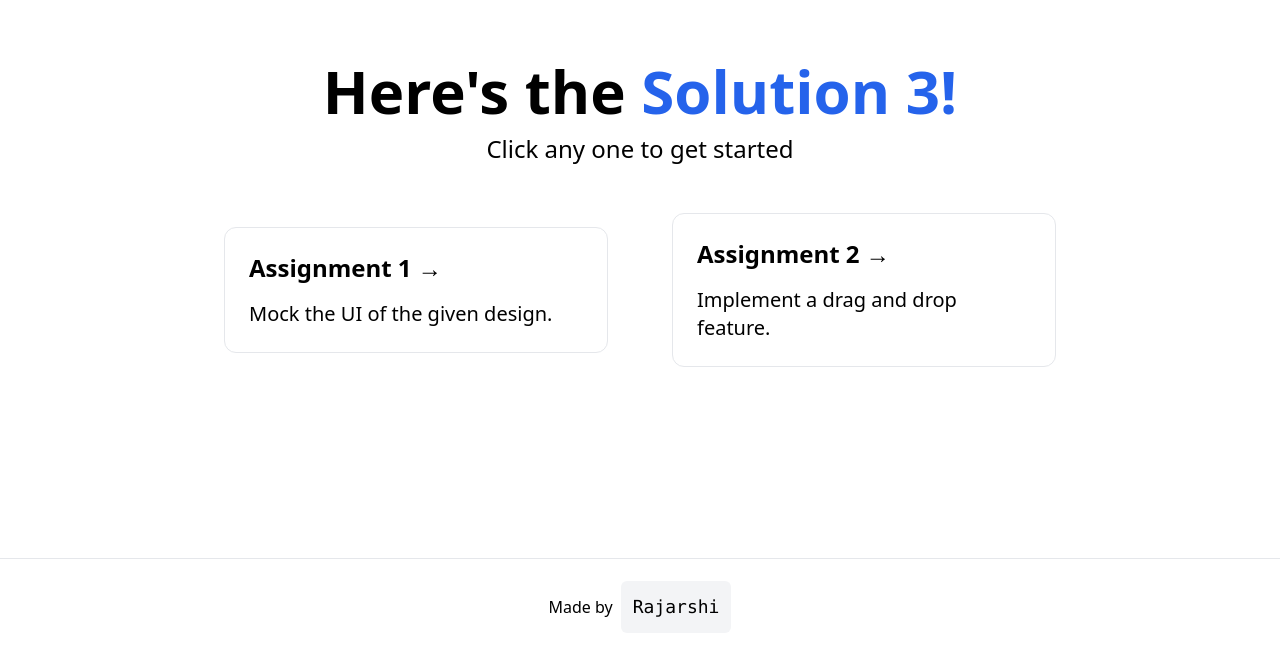
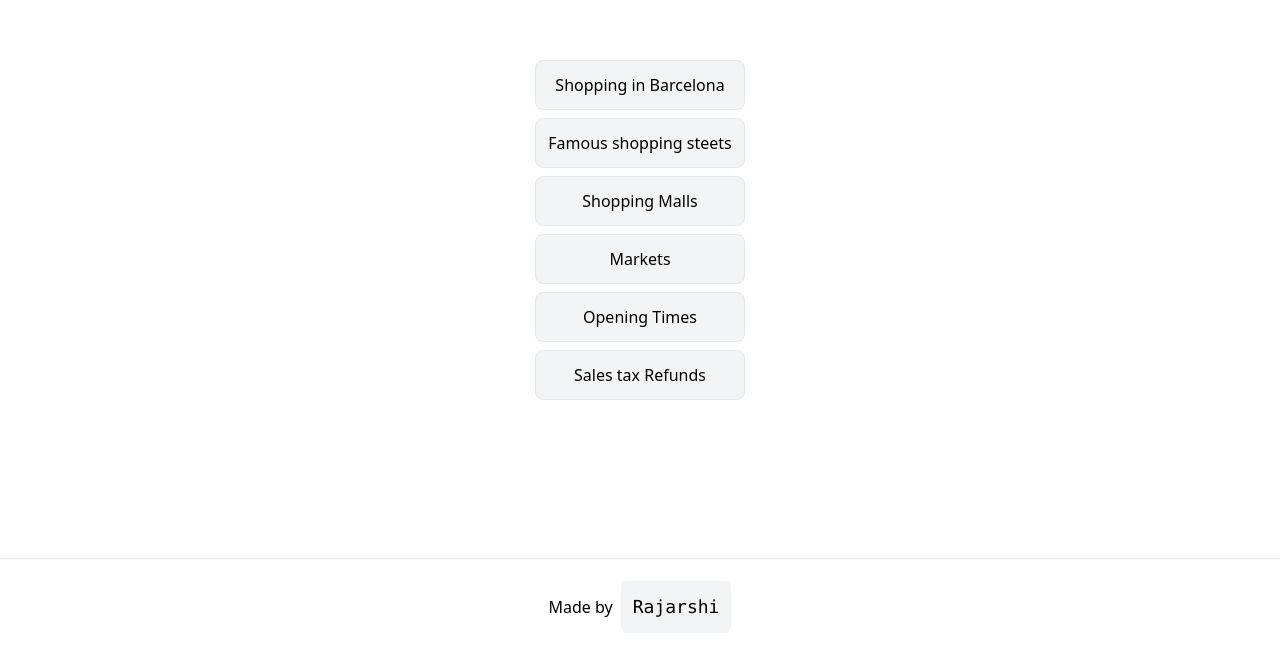
Before and after one commit to rajarshi-ch/longshot_assignment, a Next.js app: page /drag_n_drop in a window 1280 px wide. Shown: the part 138-794 px from the top of the page. Built offline with nearby package versions, Linux system fonts and the light colour scheme.

Commit message:
Drag and drop source destination working

```diff
--- a/pages/drag_n_drop.tsx
+++ b/pages/drag_n_drop.tsx
@@ -1,5 +1,6 @@
 import type { NextPage } from "next";
 import Head from "next/head";
+import DNDApp from "../views/drag_n_drop";
 
 const DragNDrop: NextPage = () => {
   return (
@@ -10,32 +11,7 @@ const DragNDrop: NextPage = () => {
       </Head>
 
       <main className="flex w-full flex-1 flex-col items-center justify-center px-20 text-center">
-        <h1 className="text-6xl font-bold">
-          Here's the{" "}
-          <a className="text-blue-600" href="https://nextjs.org">
-            Solution 3!
-          </a>
-        </h1>
-
-        <p className="mt-3 text-2xl">Click any one to get started </p>
-
-        <div className="mt-6 flex max-w-4xl flex-wrap items-center justify-around sm:w-full">
-          <a
-            href="https://nextjs.org/docs"
-            className="mt-6 w-96 rounded-xl border p-6 text-left hover:text-blue-600 focus:text-blue-600"
-          >
-            <h3 className="text-2xl font-bold">Assignment 1 &rarr;</h3>
-            <p className="mt-4 text-xl">Mock the UI of the given design.</p>
-          </a>
-
-          <a
-            href="https://nextjs.org/learn"
-            className="mt-6 w-96 rounded-xl border p-6 text-left hover:text-blue-600 focus:text-blue-600"
-          >
-            <h3 className="text-2xl font-bold">Assignment 2 &rarr;</h3>
-            <p className="mt-4 text-xl">Implement a drag and drop feature.</p>
-          </a>
-        </div>
+        <DNDApp />
       </main>
 
       <footer className="flex h-24 w-full items-center justify-center border-t">
--- /dev/null
+++ b/views/drag_n_drop/index.tsx
@@ -0,0 +1,61 @@
+import { useReducer, useState } from "react";
+import reducer, { Outline } from "./utils/reducer";
+
+const outLinesList: Array<Outline> = [
+  { title: "Shopping in Barcelona" },
+  { title: "Famous shopping steets" },
+  { title: "Shopping Malls" },
+  { title: "Markets" },
+  { title: "Opening Times" },
+  { title: "Sales tax Refunds" },
+];
+
+export default function DNDApp() {
+  const [outlines, dispatch] = useReducer(reducer, outLinesList);
+
+  function onDragOver(e: any) {
+    e.preventDefault();
+    //console.log("onDragOver");
+  }
+
+  function onDrop(ev: any) {
+    let sourceIndex = parseInt(ev.dataTransfer.getData("text/plain"));
+    let destinationIndex = parseInt(ev.target.getAttribute("data-index"));
+    console.log("Source ", sourceIndex);
+    console.log("Destination ", destinationIndex);
+  }
+
+  function onDropTop(ev: any) {
+    let sourceIndex = parseInt(ev.dataTransfer.getData("text/plain"));
+    let destinationIndex = 0;
+    console.log("Source ", sourceIndex);
+    console.log("Destination ", destinationIndex);
+  }
+
+  function onDragStart(ev: any, sourceIndex: number) {
+    console.log("dragstart:", sourceIndex.toString());
+    ev.dataTransfer.setData("text/plain", sourceIndex);
+  }
+
+  // The default behaviour is that the element droppped is added to the next index
+  // So we add a buffer element on top of the list to , catch a drop event above the list
+
+  return (
+    <ul onDragOver={(e) => onDragOver(e)}>
+      <li className="h-10 w-full" onDrop={(e) => onDropTop(e)}></li>
+      {outlines.map((outline: Outline, index: number) => (
+        <li
+          className="block w-full p-3 bg-gray-100 border border-gray-200 rounded-lg mb-2 mw-1/2"
+          key={outline.title}
+          id={index.toString()}
+          data-index={index}
+          draggable
+          onDragStart={(e) => onDragStart(e, index)}
+          onDrop={(e) => onDrop(e)}
+        >
+          {outline.title}
+        </li>
+      ))}
+    </ul>
+  );
+}
--- /dev/null
+++ b/views/drag_n_drop/utils/reducer.tsx
@@ -0,0 +1,29 @@
+export type Outline = {
+  title: string;
+};
+
+const reducer = ({ state, action }: any) => {
+  switch (action.type) {
+    case "addTask":
+      return [
+        ...state,
+        {
+          title: action.title,
+          status: action.status,
+        },
+      ];
+    case "removeTask":
+      return state.filter((outline: Outline) => outline.title !== action.title);
+    case "reorderList":
+      return (() => {
+        const items = Array.from(state);
+        const [movedItem] = items.splice(action.source, 1);
+        items.splice(action.destination, 0, movedItem);
+        return items;
+      })();
+    default:
+      return state;
+  }
+};
+
+export default reducer;
```
